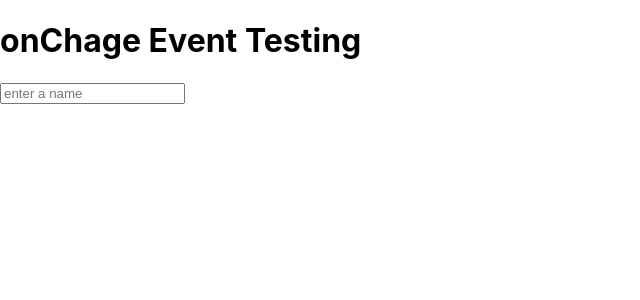
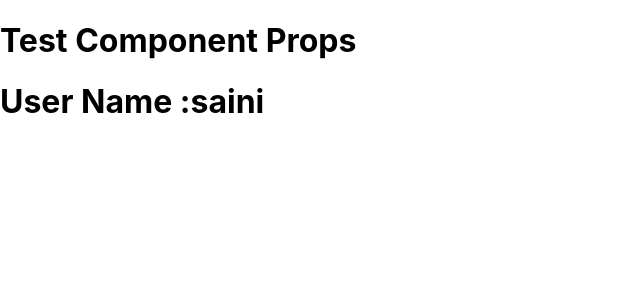
Before and after one commit to Ujala-355/Testing, a React (Create React App) app: page / in a window 1280 px wide. Shown: the top 300 px of the page, without its empty margins (0-640 px from the left). Built offline with nearby package versions, Linux system fonts and the light colour scheme.

Commit message:
component Props Testing

```diff
--- a/src/App.js
+++ b/src/App.js
@@ -1,12 +1,11 @@
-import React,{useState} from 'react';
+import React from 'react';
+import User from "./User";
 const App = () => {
-    const [data,setData]=useState("")
     return (
         <>
             <div>
-                <h1>onChage Event Testing</h1>
-                <p>{data}</p>
-                <input type="text" onChange={(e)=>setData(e.target.value)} placeholder="enter a name" />
+                <h1>Test Component Props</h1>
+                <User name1="saini"/>
             </div>
         </>
     );
--- /dev/null
+++ b/src/User.js
@@ -0,0 +1,9 @@
+
+const User=(props)=>{
+    return(
+        <>
+            <h1>User Name :{props.name1}</h1>
+        </>
+    )
+}
+export default User;
```
Also changed, not shown: 1 other file (tests, documents, lock files or other folders).
